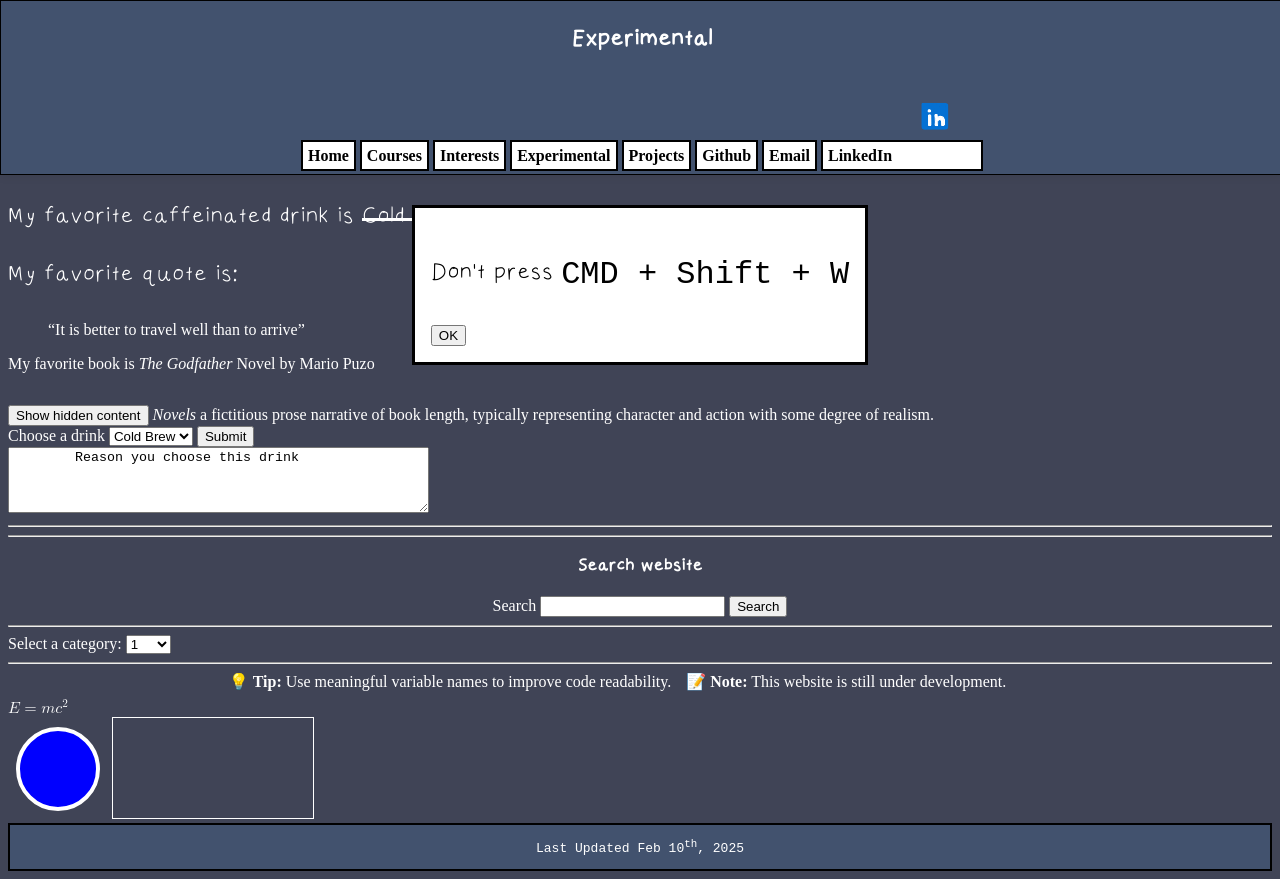
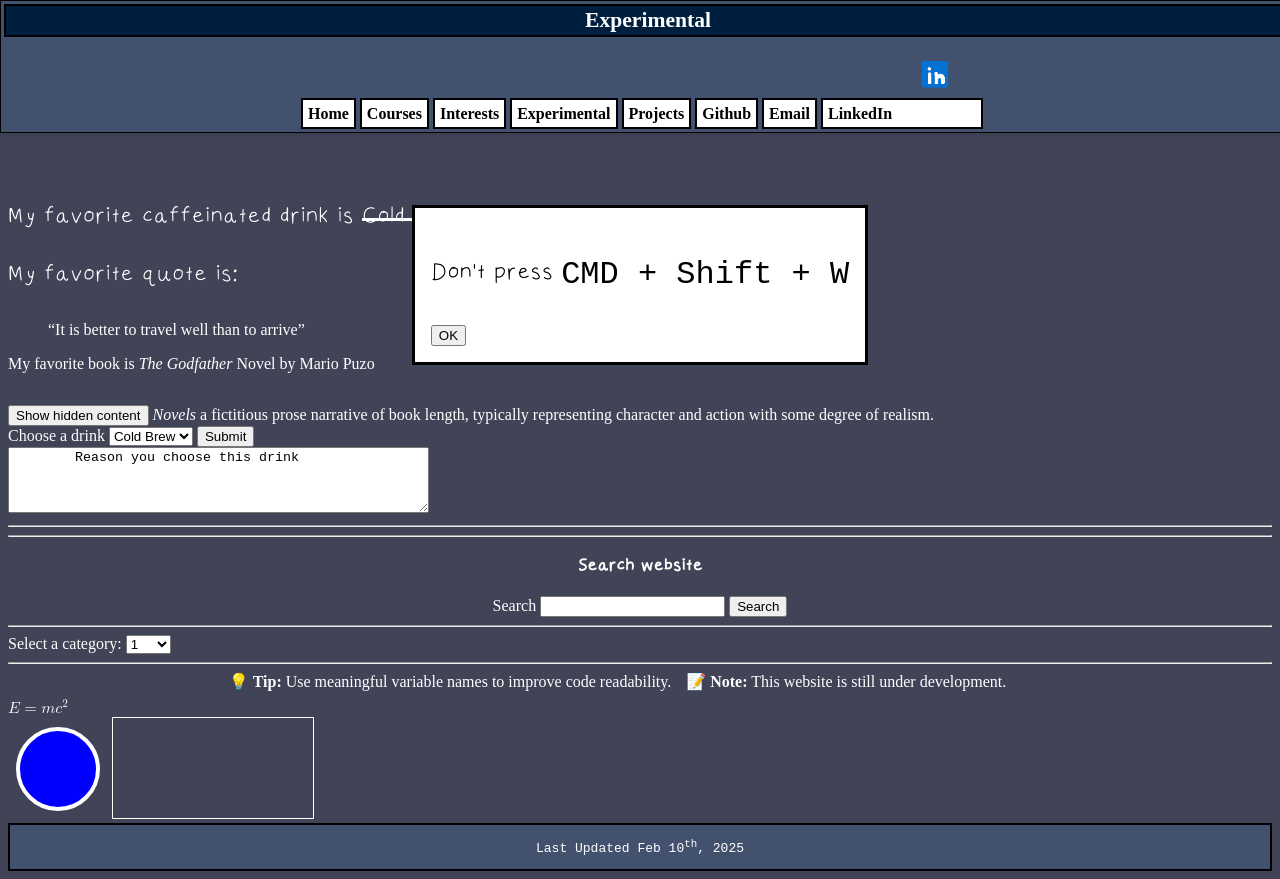
Before and after one commit to rug005/HW3, a plain HTML site: page experiment.html in a window 1280 px wide. Drawn offline with Linux system fonts and the light colour scheme.

Commit message:
Made modifications to websites look

```diff
--- a/experiment.html
+++ b/experiment.html
@@ -12,7 +12,7 @@
     </head>
 
     <header>
-      <h1> Experimental</h1>
+      <h1 class="element"> Experimental</h1>
       <nav>
           <strong>
           <a class="aTab" href="/">Home</a>
--- a/text.css
+++ b/text.css
@@ -65,10 +65,13 @@ p{
 }
 h1{
   font-family: RGFont;
-  padding: 5px 5px;
+  padding: 2px 2px;
+  margin: 2px 2px;
+  border: 2px solid #000000;
+  background-color: rgb(22, 57, 93);
 }
 h1:hover{
-  transform: rotate(360deg);
+  transform:rotateY(360deg);
   transition: 2s;
 }
 h1:has(+ p){
@@ -92,7 +95,19 @@ h1:has(+ p){
         border-radius: 50%;
     }
 }
-
+.element{
+  width: 100%;
+  height: 100%;
+  animation: pulse 5s infinite;
+}
+@keyframes pulse{
+  0% {
+    background-color: #001F3F;
+  }
+  100%{
+    background-color: #1630ef;
+  }
+}
 body{
   background-color: #0071FF;
 }
```
Also changed, not shown: courses.html (+0 -1 lines), projects.html (+2 -2 lines).
